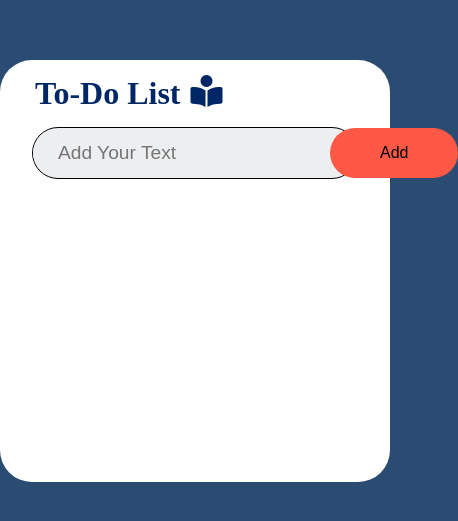
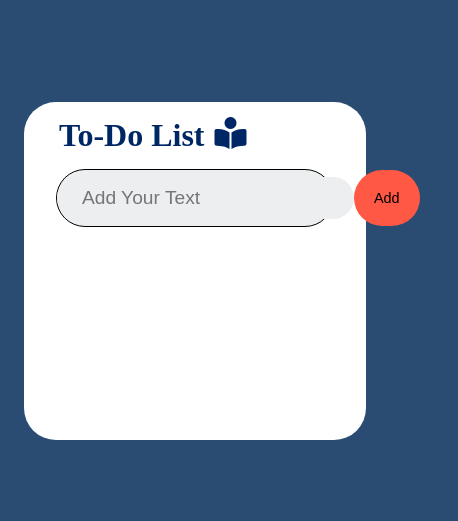
Before and after one commit to Nitish1301/Project...., a plain HTML site: page index.html in a window 390 px wide. Shown: the part 151-672 px from the top of the page, 458 px wide, since content can reach past the window. Drawn offline with Linux system fonts and the light colour scheme.

Commit message:
second commit

```diff
--- a/style.css
+++ b/style.css
@@ -51,6 +51,20 @@ button{
     border-radius: 3rem;
     cursor: pointer;
     background-color: #ff5945;
+
+}
+@media screen and (max-width: 500px) {
+    .container{
+       margin: 0 1.5rem;
+       min-height: 40vh;
+    }
+}
+@media screen and (max-width: 490px) {
+   button{
+    /* margin-right: 2rem; */
+    font-size: 0.9rem;
+    padding: 20px;
+   }
 
 }
 .list {
```
Also changed, not shown: 1 other file.
